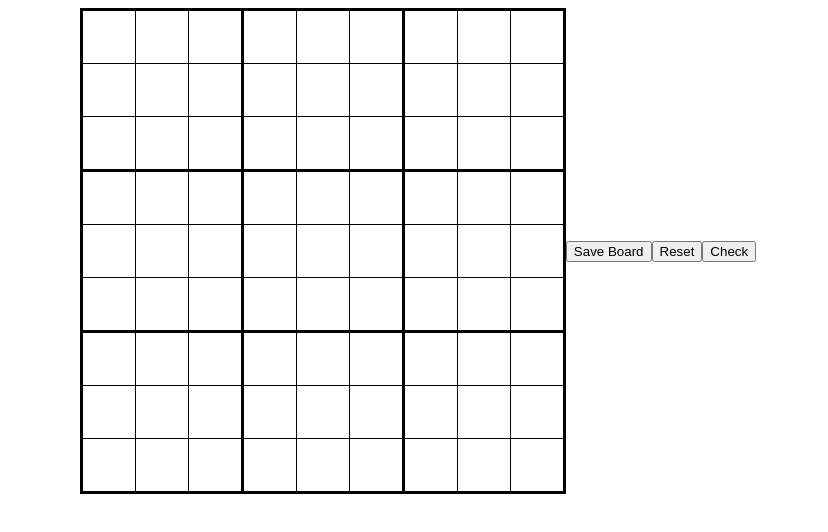
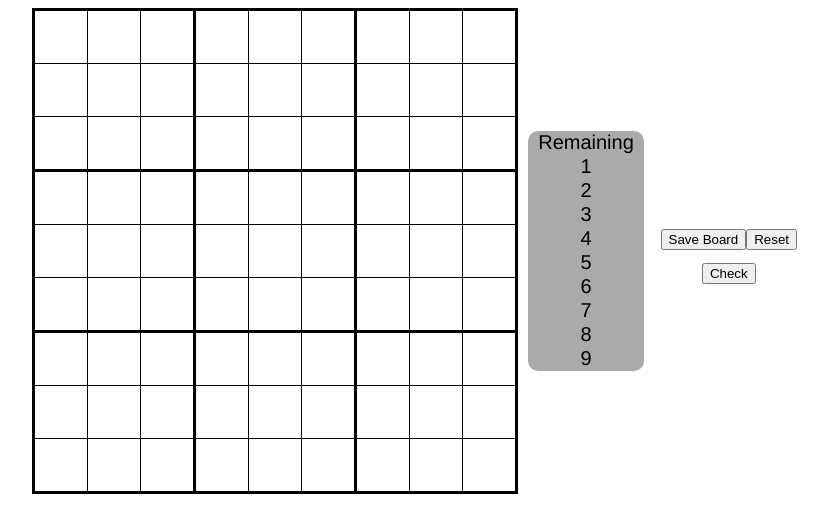
Before and after one commit to camnwalter/sudoku, a React (Create React App) app: page / in a window 1280 px wide. Shown: the top 532 px of the page, without its empty margins (222-1050 px from the left). Built offline with nearby package versions, Linux system fonts and the light colour scheme.

Commit message:
Add remaining numbers element

```diff
--- a/src/App.css
+++ b/src/App.css
@@ -1,6 +1,7 @@
 body {
   text-align: center;
   font: 30px Helvetica, sans-serif;
+  user-select: none;
 }
 
 *:focus {
@@ -15,7 +16,6 @@ body {
 
 table {
   cursor: pointer;
-  user-select: none;
   border-collapse: collapse;
 }
 
@@ -44,6 +44,8 @@ td:first-child {
   border-left: 3px solid black;
 }
 
+/* Borders End */
+
 .selected {
   background-color: #aaa;
 }
@@ -64,7 +66,6 @@ td > .overlayText {
   width: 100%;
   height: 100%;
   font-size: 15px;
-  word-spacing: 2px;
   text-align: center;
 }
 
@@ -72,8 +73,27 @@ td > .overlayText {
   text-align: left;
   width: 100%;
   height: 100%;
+  word-spacing: 4px;
 }
 
 .center {
   line-height: 50px;
 }
+
+.sidebar {
+  width: 150px;
+}
+
+.remaining {
+  font-size: 20px;
+  line-height: normal;
+  background: #aaa;
+  border-radius: 10px;
+  padding: 0 10px;
+  margin-inline: 10px;
+}
+
+.remaining div {
+  border-radius: 10%;
+  margin: 1px;
+}
--- a/src/components/Board.tsx
+++ b/src/components/Board.tsx
@@ -52,14 +52,12 @@ export const Board = () => {
     setCorners((prev) => prev.map(() => []));
     setCenters((prev) => prev.map(() => []));
     setSelected(-1);
-    setEditing(false);
+    setEditing(true);
   };
 
   const checkBoard = () => {
     const isUnique = (arr: (number | null)[]) =>
-      arr.every((item, index) => {
-        return item === null || arr.indexOf(item) === index;
-      });
+      arr.every((item, index) => arr.indexOf(item) === index);
 
     let solved = true;
 
@@ -77,10 +75,10 @@ export const Board = () => {
 
       row.length = 0;
       for (let j = 0; j < SIZE; j++) {
-        // if (board[i * SIZE + j] === null) {
-        //   solved = false;
-        //   break outer;
-        // }
+        if (board[i * SIZE + j] === null) {
+          solved = false;
+          break;
+        }
         row.push(board[i + SIZE * j]);
       }
 
@@ -93,8 +91,22 @@ export const Board = () => {
     if (solved) {
       alert("Congrats! You solved it!");
     } else {
-      alert("Sorry... you messed up somewhere.");
+      alert("Sorry... You messed up somewhere.");
     }
+  };
+
+  const remainingNumbers = () => {
+    const counts = Array<number>(9).fill(9);
+    board.forEach((num) => {
+      if (num === null) return;
+
+      counts[num - 1]--;
+    });
+
+    return counts.reduce<number[]>(
+      (a, b, index) => (b > 0 ? [...a, index + 1] : a),
+      []
+    );
   };
 
   const handleArrowMovements = (
@@ -191,6 +203,20 @@ export const Board = () => {
                             temp[index] = key;
                             return temp;
                           });
+                          setCorners((prev) => {
+                            const temp = [...prev];
+                            return temp.map((corners, i) => {
+                              if (i !== index) return corners;
+                              return [];
+                            });
+                          });
+                          setCenters((prev) => {
+                            const temp = [...prev];
+                            return temp.map((centers, i) => {
+                              if (i !== index) return centers;
+                              return [];
+                            });
+                          });
                         }
                       } else if (e.key === "Backspace") {
                         setBoard((prev) => {
@@ -234,6 +260,13 @@ export const Board = () => {
           ))}
         </tbody>
       </table>
+      <div className="remaining">
+        {remainingNumbers().length > 0 && "Remaining"}
+        {remainingNumbers().map((row, i) => (
+          <div>{JSON.stringify(row)}</div>
+        ))}
+      </div>
+      <div className="sidebar">
         <button
           onClick={() => {
             if (editing) {
@@ -247,6 +280,7 @@ export const Board = () => {
               });
             } else {
               setEditing(true);
+              setLockedCells(Array(SIZE ** 2).fill(false));
             }
           }}
         >
@@ -254,6 +288,7 @@ export const Board = () => {
         </button>
         <button onClick={resetBoard}>Reset</button>
         <button onClick={checkBoard}>Check</button>
+      </div>
     </>
   );
 };
```
Lines whose indentation alone changed are shown as unchanged.
